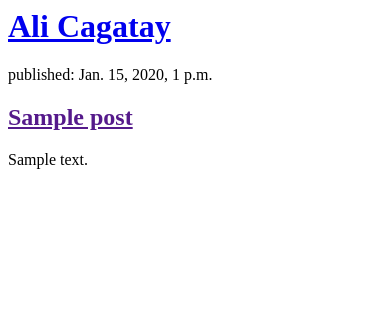
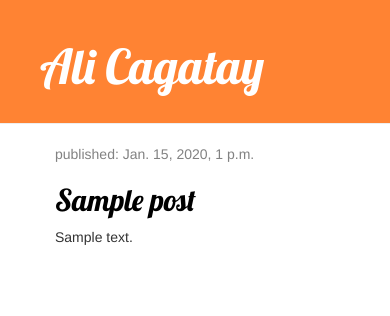
Before and after one commit to alicagatay/My-Personal-Website, a Django app: page / in a window 390 px wide. Shown: the top 316 px of the page. Run offline with Django 3.2, Linux system fonts and the light colour scheme; tables that the repository leaves empty hold one stand-in row (values such as "Sample post"); some libraries are stand-ins or nearby versions.

Commit message:
Improved the design of the website a little bit by using CSS.

```diff
--- /dev/null
+++ b/blog/static/css/blog.css
@@ -0,0 +1,46 @@
+.page-header {
+    background-color: #FF8333;
+    margin-top: 0;
+    padding: 20px 20px 20px 40px;
+}
+
+.page-header h1, .page-header h1 a, .page-header h1 a:visited, .page-header h1 a:active {
+    color: #ffffff;
+    font-size: 36pt;
+    text-decoration: none;
+}
+
+.content {
+    margin-left: 40px;
+}
+
+h1, h2, h3, h4 {
+    font-family: 'Lobster', cursive;
+}
+
+.date {
+    color: #828282;
+}
+
+.save {
+    float: right;
+}
+
+.post-form textarea, .post-form input {
+    width: 100%;
+}
+
+.top-menu, .top-menu:hover, .top-menu:visited {
+    color: #ffffff;
+    float: right;
+    font-size: 26pt;
+    margin-right: 20px;
+}
+
+.post {
+    margin-bottom: 70px;
+}
+
+.post h2 a, .post h2 a:visited {
+    color: #000000;
+}
--- a/blog/templates/blog/post_list.html
+++ b/blog/templates/blog/post_list.html
@@ -1,17 +1,30 @@
+{% load static %}
 <html>
     <head>
+        <link href="//fonts.googleapis.com/css?family=Lobster&subset=latin,latin-ext" rel="stylesheet" type="text/css">
+        <link rel="stylesheet" href="//maxcdn.bootstrapcdn.com/bootstrap/3.2.0/css/bootstrap.min.css">
+        <link rel="stylesheet" href="//maxcdn.bootstrapcdn.com/bootstrap/3.2.0/css/bootstrap-theme.min.css">
+        <link rel="stylesheet" href="{% static 'css/blog.css' %}">
         <title>Ali Cagatay</title>
     </head>
     <body>
-        <div>
+        <div class="page-header">
             <h1><a href="/">Ali Cagatay</a></h1>
         </div>
+        <div class="content container">
+    <div class="row">
+        <div class="col-md-8">
             {% for post in posts %}
-            <div>
+                <div class="post">
+                    <div class="date">
                         <p>published: {{ post.published_date }}</p>
+                    </div>
                     <h2><a href="">{{ post.title }}</a></h2>
                     <p>{{ post.text|linebreaksbr }}</p>
                 </div>
             {% endfor %}
+        </div>
+    </div>
+</div>
     </body>
 </html>
```
Lines whose indentation alone changed are shown as unchanged.
